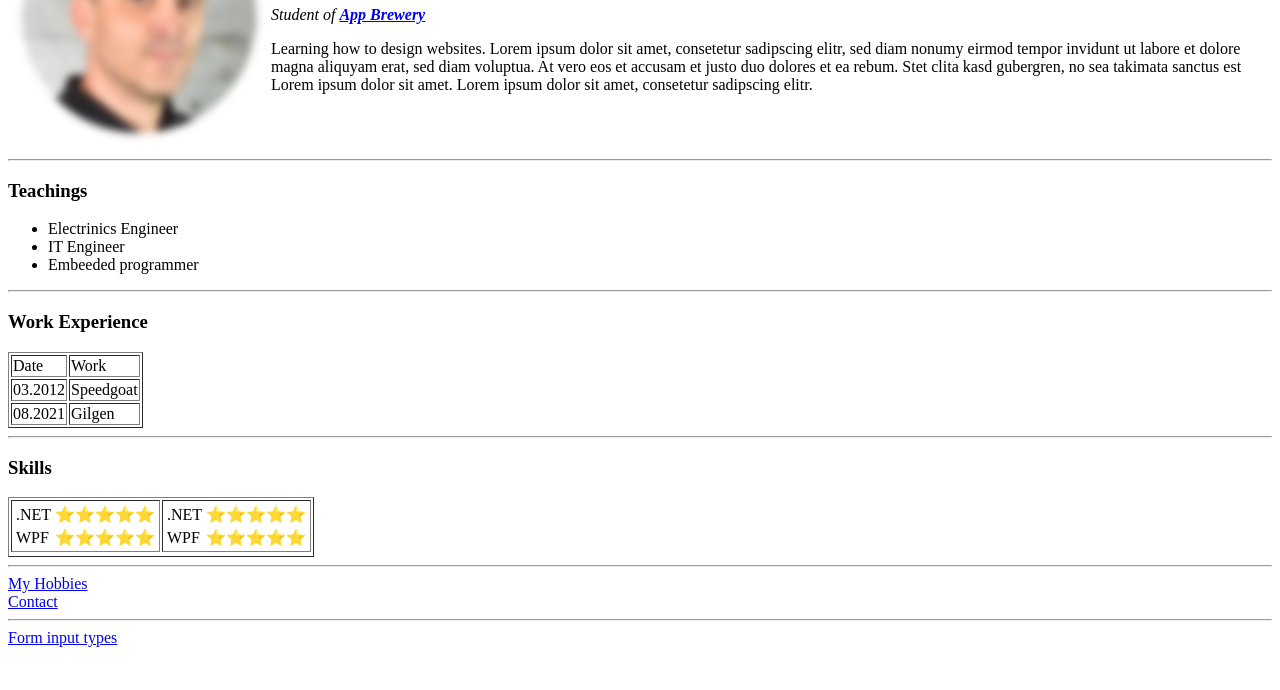
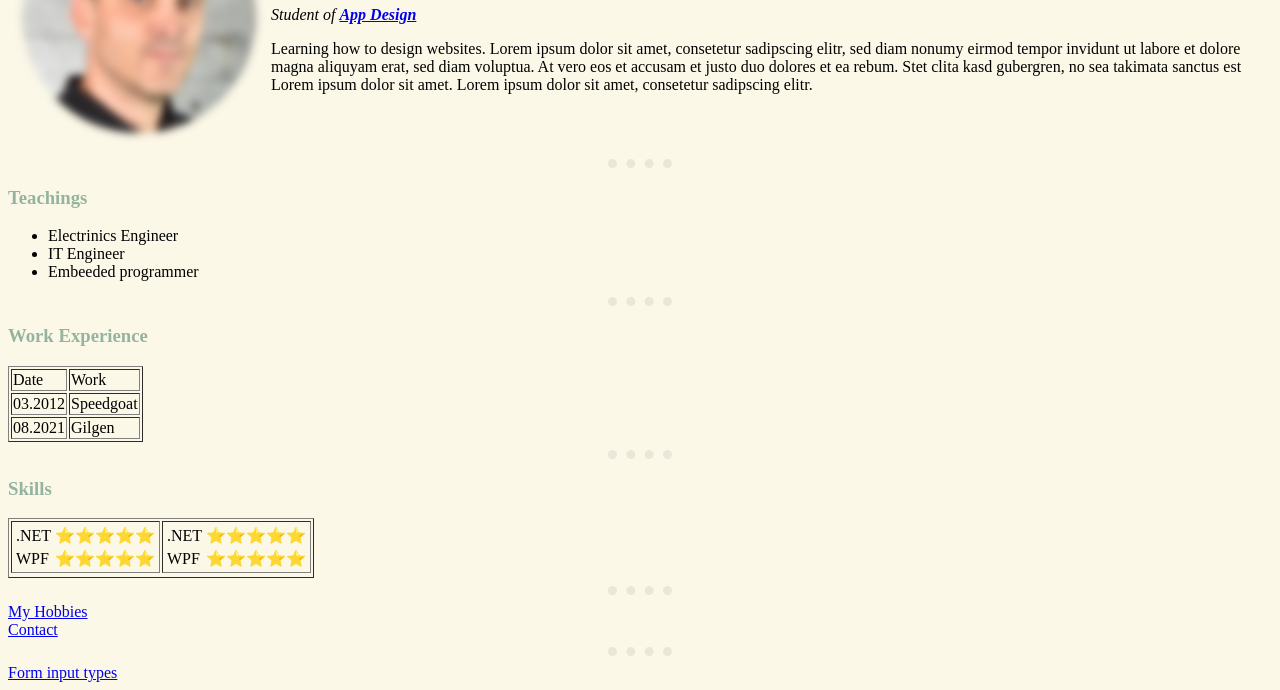
Before and after one commit to pipopoplin/UY_WebDev_CV, a plain HTML site: page index.html in a window 1280 px wide. Shown: the part 123-813 px from the top of the page. Drawn offline with Linux system fonts and the light colour scheme.

Commit message:
add external css and some styles

```diff
--- /dev/null
+++ b/css/styles.css
@@ -0,0 +1,16 @@
+/* https://colorhunt.co/palette/94b49fcee5d0fcf8e8ecb390 */
+body {
+  background-color: #FCF8E8;
+}
+
+hr {
+  width: 5%;
+  height: 0px;
+  border-style: dotted none none none;
+  border-width: 0.6em;
+  border-color: #EAE7DA;
+}
+
+h1, h2, h3 {
+  color: #94B49F
+}
--- a/index.html
+++ b/index.html
@@ -4,6 +4,7 @@
 <head>
   <meta charset="utf-8">
   <title>Simon's Personal Site</title>
+  <link rel="stylesheet" href="css/styles.css">
 </head>
 
 <body>
@@ -13,7 +14,7 @@
         <td><img src="images/Portrait.png" alt="Portrait"></td>
         <td>
           <h1>Simon</h1>
-          <p><em>Student of <strong><a href="https://appbrewery.com/">App Brewery</a></strong></em></p>
+          <p><em>Student of <strong><a href="https://appbrewery.com/">App Design</a></strong></em></p>
           <p>Learning how to design websites. Lorem ipsum dolor sit amet, consetetur sadipscing elitr,
             sed diam nonumy eirmod tempor invidunt ut labore et dolore magna aliquyam erat, sed diam voluptua.
             At vero eos et accusam et justo duo dolores et ea rebum. Stet clita kasd gubergren, no sea takimata
```
Lines whose indentation alone changed are shown as unchanged.
